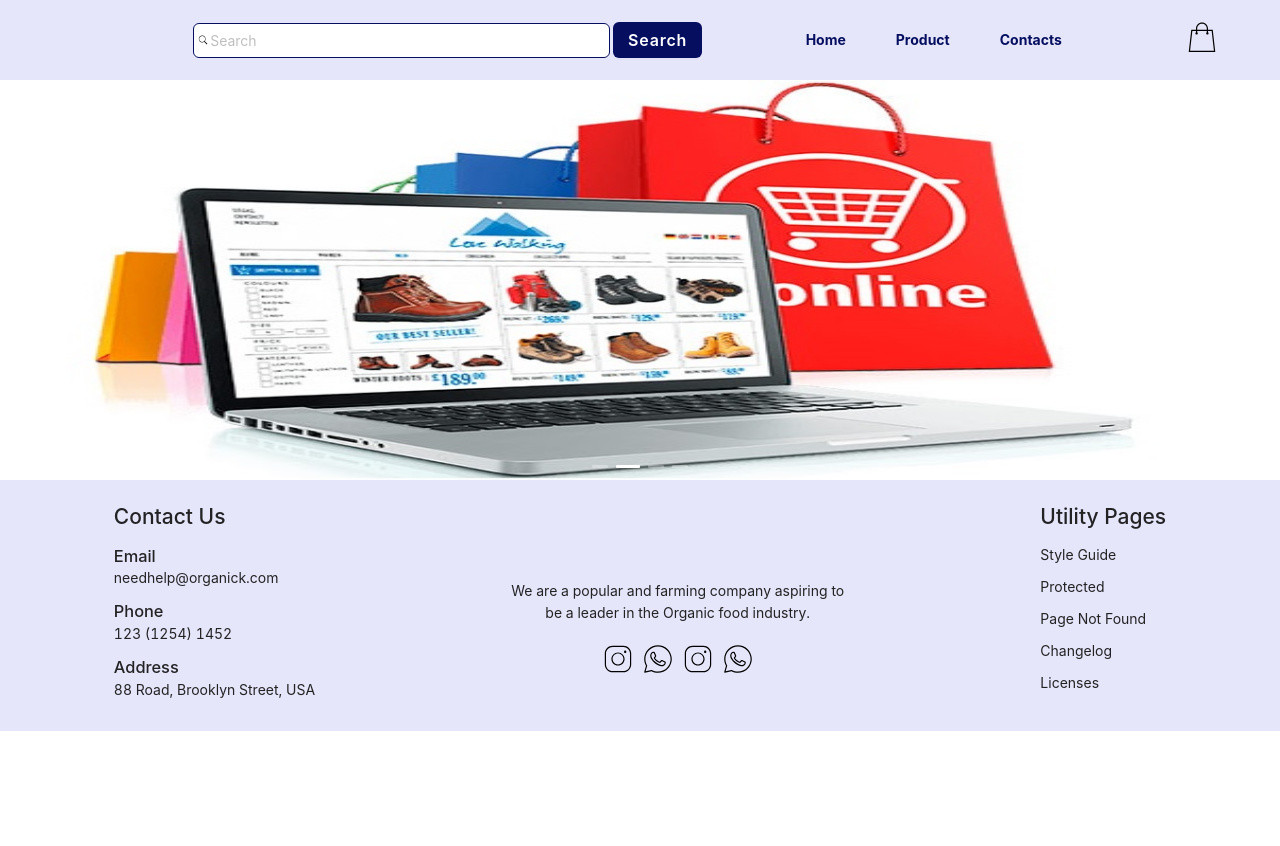
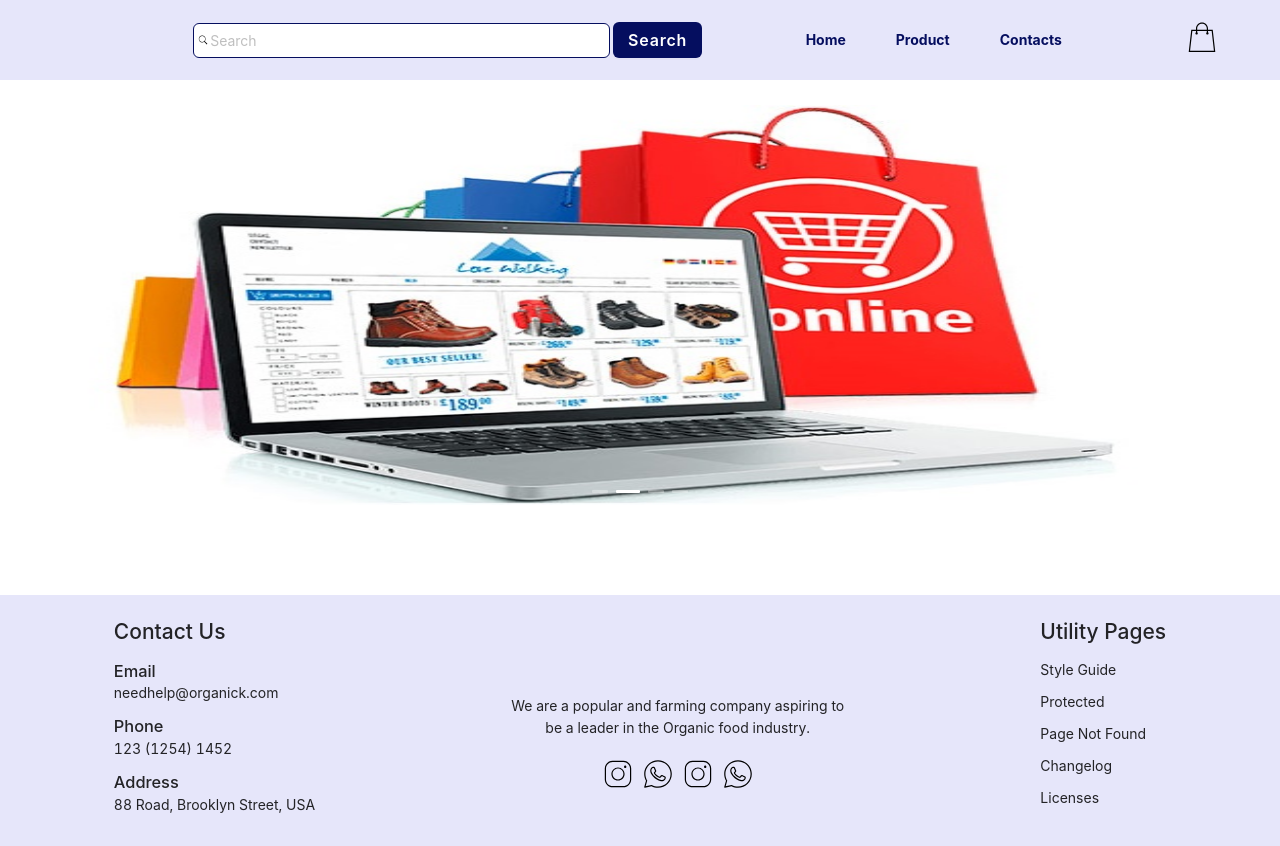
Before and after one commit to alina-fedyniak/react-shop, a React (Create React App) app: page / in a window 1280 px wide. Before the commit the page ends 800 px from the top, so only its background shows below. Built offline with nearby package versions, Linux system fonts and the light colour scheme; no server answers; some icons are missing.

Commit message:
fix styles

```diff
--- a/src/components/CartProduct/styled.ts
+++ b/src/components/CartProduct/styled.ts
@@ -28,7 +28,7 @@ export const StyledTitle = styled.div`
   font-family: 'Roboto';
   font-style: normal;
   font-weight: 400;
-  font-size: 22px;
+  font-size: 20px;
   line-height: 35px;
   margin-top: 25px;
   flex: 1 0 auto;
--- a/src/pages/Contacts.tsx
+++ b/src/pages/Contacts.tsx
@@ -2,9 +2,14 @@ import React from 'react';
 import {
     StyledWrap,
 } from './styled';
+import ContactUs from '../components/ContactUs';
 
 const Contacts = () => {
-    return <StyledWrap>Contacts</StyledWrap>
+    return (
+        <StyledWrap>
+            <ContactUs/>
+        </StyledWrap>
+    )
 }
 
 export default Contacts
--- a/src/pages/Home.tsx
+++ b/src/pages/Home.tsx
@@ -6,11 +6,9 @@ import Slider from '../components/common/Slider';
 
 const Home = () => {
     return (
-        <>
-            <StyledWrap />
-            <Slider />
-        </>
-
+        <StyledWrap>
+            <Slider/>
+        </StyledWrap>
     )
 }
 
--- a/src/pages/styled.ts
+++ b/src/pages/styled.ts
@@ -5,7 +5,6 @@ export const StyledProductsPage = styled.div`
 `;
 
 export const StyledWrap = styled.div`
-  display: flex;
-  justify-content: center;
-  font-size: 25px;
+  min-height: 465px;
+  margin: 25px;
 `;
```
